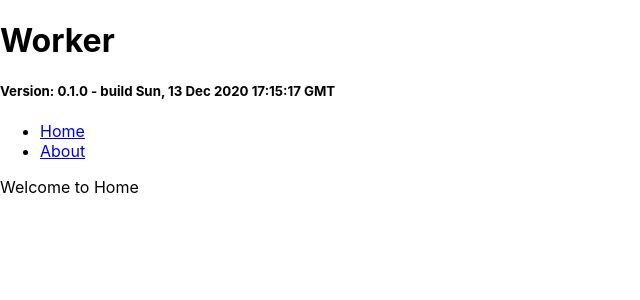
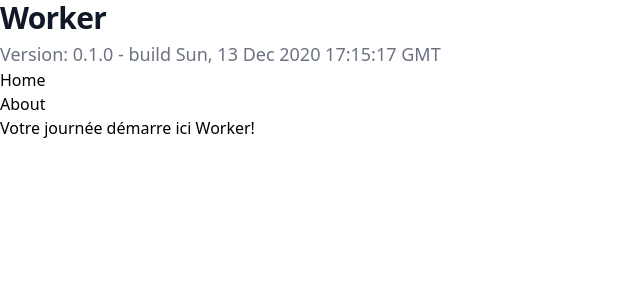
Before and after one commit to Ataginsky/worker, a React (Create React App) app: page / in a window 1280 px wide. Shown: the top 300 px of the page, without its empty margins (0-640 px from the left). Built offline with nearby package versions, Linux system fonts and the light colour scheme.

Commit message:
core: Import TailwindCSS

```diff
--- /dev/null
+++ b/craco.config.js
@@ -0,0 +1,11 @@
+// craco.config.js
+module.exports = {
+  style: {
+    postcss: {
+      plugins: [
+        require('tailwindcss'),
+        require('autoprefixer'),
+      ],
+    },
+  },
+}
--- a/src/App.js
+++ b/src/App.js
@@ -8,16 +8,16 @@ import {
 import Home from "./Pages/Home";
 import About from "./Pages/About";
 
-let name = "Worker";
-let version = '0.1.0 - build ' + new Date().toUTCString();
+function App() {
 
-function App() {
+	var APP_NAME = "Worker";
+	let APP_VERSION = '0.1.0 - build ' + new Date().toUTCString();
 
 	return (
 		<Router>
 			<div>
-				<h1>{name}</h1>
-				<h5>Version: {version}</h5>
+				<h1 className="text-3xl font-extrabold text-gray-900 tracking-tight">{APP_NAME}</h1>
+				<h5 className="mt-1 text-lg text-gray-500">Version: {APP_VERSION}</h5>
 				<ul>
 					<li><Link to="/">Home</Link></li>
 					<li><Link to="/about">About</Link></li>
--- a/src/Pages/Home.js
+++ b/src/Pages/Home.js
@@ -1,3 +1,3 @@
 export default function Home() {
-	return (<h>Welcome to Home</h>);
+	return (<h2>Votre journée démarre ici Worker!</h2>);
 }
--- a/src/index.css
+++ b/src/index.css
@@ -1,6 +1,10 @@
+@tailwind base;
+@tailwind components;
+@tailwind utilities;
+
 body {
-  margin: 0;
-  font-family: -apple-system, BlinkMacSystemFont, 'Segoe UI', 'Roboto', 'Oxygen',
+	margin: 0;
+  font-family: 'Inter var', ui-sans-serif, system-ui, -apple-system, BlinkMacSystemFont, 'Segoe UI', 'Roboto', 'Oxygen',
     'Ubuntu', 'Cantarell', 'Fira Sans', 'Droid Sans', 'Helvetica Neue',
     sans-serif;
   -webkit-font-smoothing: antialiased;
--- /dev/null
+++ b/tailwind.config.js
@@ -0,0 +1,12 @@
+// tailwind.config.js
+module.exports = {
+  purge: ['./src/**/*.{js,jsx,ts,tsx}', './public/index.html'],
+  darkMode: false, // or 'media' or 'class'
+  theme: {
+    extend: {},
+  },
+  variants: {
+    extend: {},
+  },
+  plugins: [],
+}
```
Also changed, not shown: package.json (+8 -4 lines), 2 other files (tests, documents, lock files or other folders).
